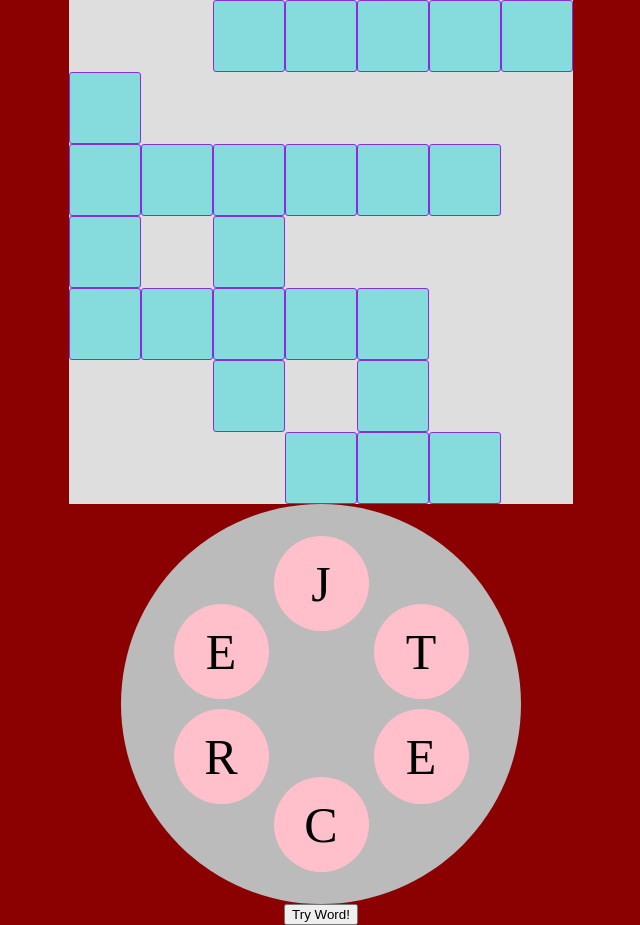
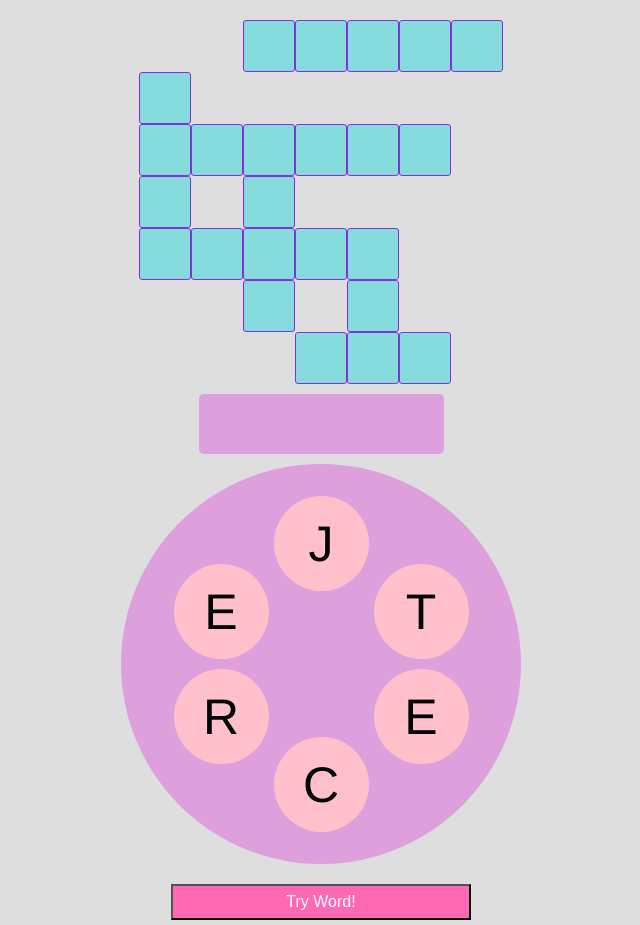
Before and after one commit to Zweih/Wordscraps, a website: page index.html in a window 1280 px wide. Shown: the whole page, without its empty margins (319-959 px from the left). Drawn offline with nearby package versions, Linux system fonts and the light colour scheme.

Commit message:
Add style adjustments. Change how words are rendered.

```diff
--- a/assets/theme.css
+++ b/assets/theme.css
@@ -1,12 +1,14 @@
 body {
-  background-color: darkred;
+  background-color: #dedede;
   display: flex;
   flex-direction: column;
   justify-content: center;
   align-items: center;
+  font-family: "Helvetica Neue", Helvetica, Arial, sans-serif;
 }
 
 .board {
+  margin-top: 20px;
   background-color: #dedede;
   display: flex;
   justify-content: center;
@@ -26,13 +28,11 @@ body {
   display: inline-flex;
   justify-content: center;
   align-items: center;
-  /* max-height: 48px;
-  max-width: 48px; */
   min-height: 34px;
   min-width: 34px;
-  max-height: 70px;
-  max-width: 70px;
-  font-size: calc((100vw - 27px)/ 11);;
+  max-height: 50px;
+  max-width: 50px;
+  font-size: 50px;
   width: calc((100vw - 27px) / 12);
   height: calc((100vw - 27px) / 12);
 }
@@ -50,7 +50,7 @@ body {
   max-width: 400px;
   min-height: 235px;
   min-width: 235px;
-  background-color: #bbb;
+  background-color: plum;
   border-radius: 50%;
   display: flex;
   flex-direction: column;
@@ -64,6 +64,7 @@ body {
 }
 
 .pool-letter {
+  transition: all .2s ease-in;
   margin: 5px 5px 5px 5px;
   width: calc((100vw - 27px) / 7);
   height: calc((100vw - 27px) / 7);
@@ -75,7 +76,7 @@ body {
   border-radius: 50%;
   display: flex;
   align-items: center;
-  font-size: calc((100vw - 27px)/ 11);;
+  font-size: 50px;
   justify-content: center;
   cursor: pointer;
 }
@@ -85,16 +86,52 @@ body {
     margin-bottom: -32px;
 }
 
-@media screen and (min-width: 500px) {
-  .pool-letter {
-     font-size: 50px;
-  }
-
-  .square {
-     font-size: 50px;
-  }
+.current-word {
+  display: flex;
+  justify-content: center;
+  height: 50px;
+  min-width: 235px;
+  font-size: 50px;
+  margin: 10px;
+  border-radius: 5px;
+  background-color: plum;
+  padding: 5px;
 }
 
 .selected {
   background: purple;
 }
+
+.square-reveal {
+  transition: all .3s ease-in;
+  background-color: rgb(0, 184, 184);
+  color: white;
+}
+
+.square-correct {
+  transition: all .2s ease-in;
+  color: blueviolet;
+  background-color: rgba(14, 216, 216, 0.418);
+}
+
+.correct {
+  transition: all .2s ease-in;
+  color: cyan;
+}
+
+.incorrect {
+  transition: all .2s ease-in;
+  color: rgb(255, 60, 0);
+}
+
+.pool-button {
+  margin: 20px 0px 0px 0px;
+  display: inline-block;
+  width: 300px;
+  font-size: 16px;
+  font-weight: 400;
+  height: 36px;
+  text-align: center;
+  color: #fff;
+  background-color: hotpink;
+}
--- a/index.html
+++ b/index.html
@@ -5,9 +5,12 @@
   <link href="./assets/theme.css" rel="stylesheet" type="text/css">
   <script type="text/javascript" src="https://ajax.googleapis.com/ajax/libs/jquery/3.1.1/jquery.min.js"></script>
   <script type="text/javascript" src="./src/bundle.js" charset="utf-8"></script>
+  <meta name="viewport" content="width=device-width, initial-scale=1.0, maximum-scale=1.0, user-scalable=0">
 </head>
 <body>
   <div class="board">
+  </div>
+  <div class="current-word">
   </div>
   <div class="pool">
     <div class="pool-row" id="0"></div>
```
Also changed, not shown: libs/main.js (+28 -5 lines), src/bundle.js (+1 -1 lines).
